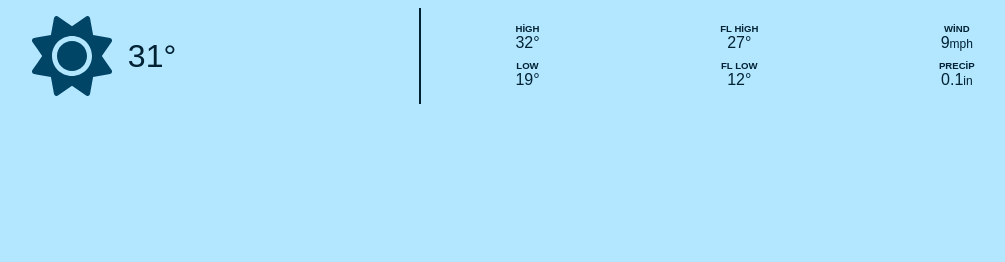
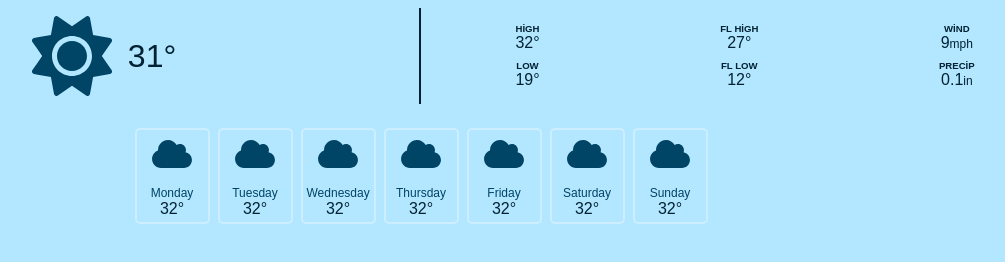
Before and after one commit to sedat355/js_weather_app, a website built with Vite: page index.html in a window 1280 px wide. Shown: the whole page, without its empty margins (219-1224 px from the left). Built offline with nearby package versions, Linux system fonts and the light colour scheme.

Commit message:
card-section styles given

```diff
--- a/index.html
+++ b/index.html
@@ -7,7 +7,7 @@
     <script type="module" src="./main.js" defer></script>
     <title>Weather App</title>
   </head>
-  <body>
+  <body class="blurred">
     <header class="header">
       <div class="header-left">
         <img src="/icons/sun.svg" class="weather-icon large" data-current-icon />
@@ -43,6 +43,46 @@
       </div>
     </header>
 
+    <section class="day-section" data-day-section>
+      <div class="day-card">
+        <img src="icons/cloud.svg" class="weather-icon">
+        <div class="day-card-day">Monday</div>
+        <div>32&deg;</div>
+      </div>
+      <div class="day-card">
+        <img src="icons/cloud.svg" class="weather-icon">
+        <div class="day-card-day">Tuesday</div>
+        <div>32&deg;</div>
+      </div>
+      <div class="day-card">
+        <img src="icons/cloud.svg" class="weather-icon">
+        <div class="day-card-day">Wednesday</div>
+        <div>32&deg;</div>
+      </div>
+      <div class="day-card">
+        <img src="icons/cloud.svg" class="weather-icon">
+        <div class="day-card-day">Thursday</div>
+        <div>32&deg;</div>
+      </div>
+      <div class="day-card">
+        <img src="icons/cloud.svg" class="weather-icon">
+        <div class="day-card-day">Friday</div>
+        <div>32&deg;</div>
+      </div>
+      <div class="day-card">
+        <img src="icons/cloud.svg" class="weather-icon">
+        <div class="day-card-day">Saturday</div>
+        <div>32&deg;</div>
+      </div>
+      <div class="day-card">
+        <img src="icons/cloud.svg" class="weather-icon">
+        <div class="day-card-day">Sunday</div>
+        <div>32&deg;</div>
+      </div>
+    </section>
+
+    <template></template>
+
 
 
   </body>
--- a/style.css
+++ b/style.css
@@ -7,6 +7,10 @@ body {
   color: hsl(200, 100%, 10%);
   font-family: sans-serif;
 }
+/* .blurred {
+  filter: blur(3px);
+  overflow: hidden;
+} */
 .header {
   display: flex;
   align-items: center;
@@ -59,3 +63,28 @@ body {
   font-weight: lighter;
   font-size: .75rem;
 }
+.day-section {
+  /* display: flex;
+  gap: 10px;
+  flex-wrap: wrap; */
+  display: grid;
+  grid-template-columns: repeat(auto-fit, 75px);
+  gap: .5rem;
+  justify-content: center;
+  padding: 1rem;
+  /* grid-template-columns: repeat(4,1fr); */
+  /* margin: .5rem;
+  padding: .5rem; */
+}
+.day-card {
+  /* flex: 1; */
+  border: 2px solid hsl(200, 100%, 90%);
+  padding: .25rem;
+  border-radius: 5px;
+  text-align: center;
+}
+.day-card-day {
+  font-size: 0.75rem;
+  color: hsl(200, 100%, 20%);
+  margin-top: 0.5rem;
+}
```
